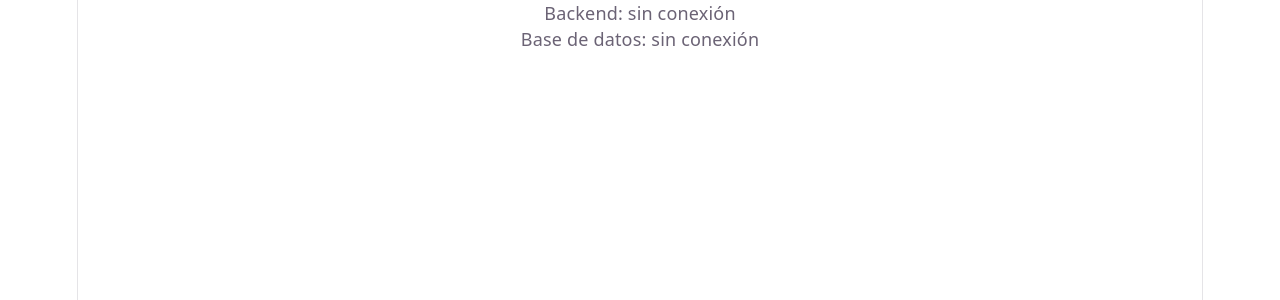
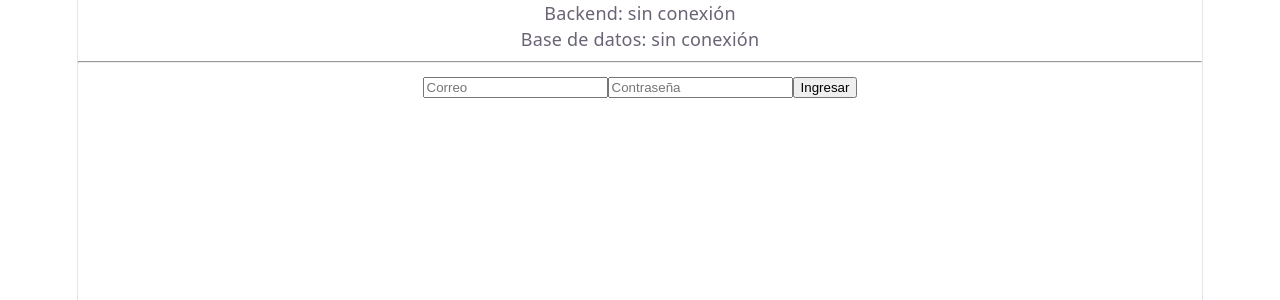
Before and after one commit to TeylorkYT/Web-Page-SistemasAR, a React app in the folder frontend/: page / in a window 1280 px wide. Shown: the top 300 px of the page. Built offline with nearby package versions, Linux system fonts and the light colour scheme; no server answers; the HTML template or start-up script is replaced by a standard one.

Commit message:
Agrega pantalla de Login y servicio de autenticacion falso

```diff
--- a/frontend/src/App.jsx
+++ b/frontend/src/App.jsx
@@ -1,10 +1,13 @@
 import Estado from './pages/Estado'
+import Login from './pages/Login'
 import './App.css'
 
 function App() {
   return (
     <div className="App">
       <Estado/>
+      <hr/>
+      <Login/>
     </div>
   )
 }
--- /dev/null
+++ b/frontend/src/pages/Login.jsx
@@ -0,0 +1,28 @@
+import { useState } from "react";
+import { iniciarSesion } from "../services/auth";
+
+export default function Login() {
+  const [correo, setCorreo] = useState("");
+  const [contrasena, setContrasena] = useState("");
+  const [error, setError] = useState("");
+
+  const enviar = async (evento) => {
+    evento.preventDefault();
+    setError("");
+    try {
+      const datos = await iniciarSesion(correo, contrasena);
+      console.log("Inicio de sesión exitoso:", datos);
+    } catch (e) {
+      setError(e.message);
+    }
+  };
+
+  return (
+    <form onSubmit={enviar}>
+      <input type="email" value={correo} onChange={(e) => setCorreo(e.target.value)} placeholder="Correo" required />
+      <input type="password" value={contrasena} onChange={(e) => setContrasena(e.target.value)} placeholder="Contraseña" required />
+      {error && <p>{error}</p>}
+      <button type="submit">Ingresar</button>
+    </form>
+  );
+}
--- /dev/null
+++ b/frontend/src/services/auth.js
@@ -0,0 +1,3 @@
+export async function iniciarSesion(correo, contrasena) {
+  return { token: "token-falso", rol: "cliente", nombre: "Usuario de prueba" };
+}
```
